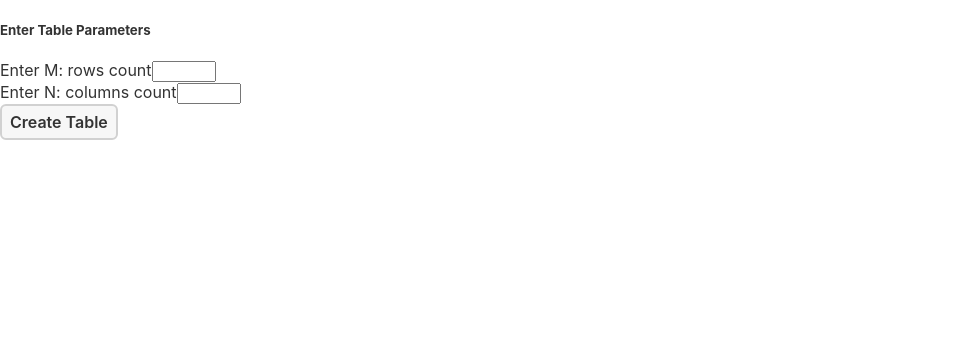
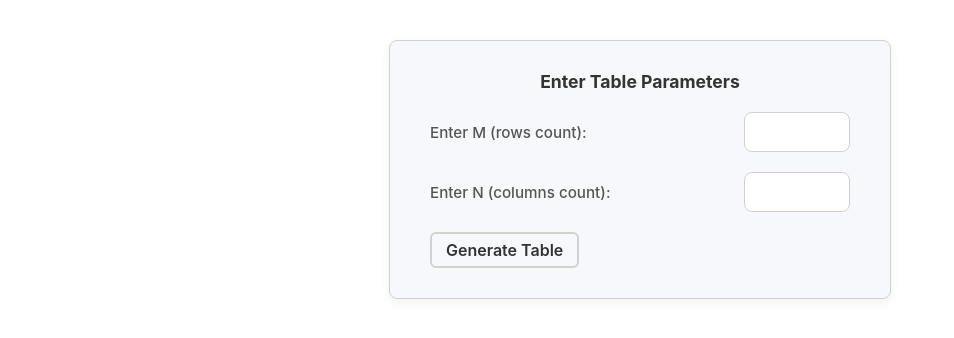
Before and after one commit to t-anpilov/analytics-table, a React (Create React App) app: page / in a window 1280 px wide. Shown: the top 338 px of the page, without its empty margins (0-954 px from the left). Built offline with nearby package versions, Linux system fonts and the light colour scheme.

Commit message:
added input styles, enchanced table colors and styles

```diff
--- a/src/components/SetupPanel/NumberInput.tsx
+++ b/src/components/SetupPanel/NumberInput.tsx
@@ -26,7 +26,7 @@ export const NumberInput: React.FC<Props> = ({
     }, [min, max, onChange]);
 
     return(
-        <div>
+        <div className="inputContainer">
             <label
                 htmlFor={inputId}
             >
--- a/src/components/SetupPanel/SetupPanel.tsx
+++ b/src/components/SetupPanel/SetupPanel.tsx
@@ -5,6 +5,7 @@ import { InputLimits } from "types";
 import { calculateXLimits } from "utils";
 import { useTableContext } from "context";
 import { useNavigate } from "react-router-dom";
+import './setupPanel.css';
 
 export const SetupPanel: React.FC = () => {
 
@@ -41,26 +42,25 @@ export const SetupPanel: React.FC = () => {
         }
     }, [params]);
 
-
-
     return(
-        <section>
-            <h5>
+        <section className="panelContainer">
+            <h5 className="headerText">
                 Enter Table Parameters
             </h5>
             <form
                 onSubmit={handleSubmit}
+                className="formContainer"
             >
 
                 <NumberInput
-                    label="Enter M: rows count"
+                    label="Enter M (rows count):"
                     value={params.m}
                     onChange={(val) => setRowsNumber(val)}
                     min={1}
                     max={MAX_ROWS}
                 />
                 <NumberInput
-                    label="Enter N: columns count"
+                    label="Enter N (columns count):"
                     value={params.n}
                     onChange={(val) => setColumnsNumber(val)}
                     min={1}
@@ -68,7 +68,7 @@ export const SetupPanel: React.FC = () => {
                 />
                 {xLimits && (
                     <NumberInput
-                        label={`Choose X: must be between ${xLimits.min} and ${xLimits.max}`}
+                        label={`Choose X (must be between ${xLimits.min} and ${xLimits.max}):`}
                         value={params.x}
                         onChange={(val) => setXParameter(val)}
                         min={xLimits.min}
@@ -76,9 +76,10 @@ export const SetupPanel: React.FC = () => {
                     />
                 )}
                 <button
-                    disabled={!(params.m && params.n && params.x)}
+                    disabled={!params.m || !params.n || !params.x}
+                    className="createButton"
                 >
-                    Create Table
+                    Generate Table
                 </button>
             </form>
         </section>
--- /dev/null
+++ b/src/components/SetupPanel/setupPanel.css
@@ -0,0 +1,61 @@
+.panelContainer {
+    padding: 30px 40px;
+    margin: 40px auto;
+    max-width: 420px;
+    background-color: var(--color-main-layout);
+    border: 1px solid var(--color-button-border);
+    border-radius: 8px;
+    box-shadow: 0 4px 12px rgba(0, 0, 0, 0.05);
+}
+
+.headerText {
+    font-size: 1.1rem;
+    margin: 0;
+    text-align: center;
+    margin-bottom: 20px;
+}
+
+.formContainer {
+    display: flex;
+    flex-direction: column;
+    gap: 20px;
+}
+
+.inputContainer {
+    display: flex;
+    flex-direction: row;
+    align-items: center;
+    justify-content: space-between;
+    gap: 12px;
+}
+
+.inputContainer label {
+    font-size: 0.95rem;
+    font-weight: 500;
+    color: #555;
+}
+
+.inputContainer input {
+    border: 1px solid var(--color-button-border);
+    min-width: 80px;
+    border-radius: 8px;
+    padding: 10px 12px;
+    max-width: 160px;
+    font-size: 1rem;
+    transition: border-color 0.2s, box-shadow 0.2s;
+}
+
+.inputContainer input:focus {
+    border-color: var(--color-input-hovered);
+    box-shadow: 0 0 0 3px rgba(var(--color-input-shadow), 0.15);
+    outline: none;
+}
+
+.createButton {
+    width: fit-content;
+}
+
+.createButton:disabled {
+    background-color: var(--color-main-layout);
+    cursor: not-allowed;
+}
--- a/src/components/Table/table.css
+++ b/src/components/Table/table.css
@@ -11,7 +11,7 @@ table {
 }
 
 thead {
-    background-color: var(--color-layout);
+    background-color: var(--color-secondary-layout);
     text-align: left;
 }
 
@@ -20,12 +20,23 @@ th, td {
     border: 1px solid black;
 }
 
+th, tr td:first-child {
+    font-weight: 500;
+}
+
 td {
     white-space: nowrap;
     transition: background-color 0.3s ease, color 0.3s ease;
 }
 
 p { margin: 0 }
+
+.actionCell {
+    display: flex;
+    align-items: center;
+    justify-content: space-between;
+    min-width: 200px;
+}
 
 .dataCell, .sumCell {
     cursor: pointer;
@@ -63,6 +74,12 @@ p { margin: 0 }
     justify-content: flex-end;
 }
 
+.revertButton {
+    width: 150px;
+    display: flex;
+    justify-content: space-between;
+}
+
 .removeButton {
     height: 18px;
     margin-top: 6px;
@@ -71,15 +88,16 @@ p { margin: 0 }
     font: 700 0.75rem/1 sans-serif;
 }
 
+.removeButton:hover:not(:disabled) {
+    color: var(--color-remove-text);
+    background-color: var(--color-remove-hover-bg);
+    border-color: var(--color-remove-hover-border);
+}
+
 .addButton {
     width: 80px;
 }
 
-.revertButton {
-    width: 150px;
-    display: flex;
-    justify-content: space-between;
-}
 
 .iconContainer {
     display: flex;
--- a/src/components/Table/tableComponents/ActionCell.tsx
+++ b/src/components/Table/tableComponents/ActionCell.tsx
@@ -9,7 +9,7 @@ export const ActionCell = ({ index }: Props) => {
     const { removeRow } = useTableContext();
 
     return(
-        <td>
+        <div className="actionCell">
             <p>
                 Cell Value M={index + 1}
             </p>
@@ -18,9 +18,9 @@ export const ActionCell = ({ index }: Props) => {
                     onClick={() => removeRow(index)}
                     className="removeButton"
                 >
-                    Remove Row
+                    Remove
                 </button>
             </div>
-        </td>
+        </div>
     );
 };
--- a/src/components/Table/tableComponents/TableRow.tsx
+++ b/src/components/Table/tableComponents/TableRow.tsx
@@ -26,7 +26,9 @@ export const TableRow = ({ data, index }: Props) => {
 
     return(
     <tr>
-        <ActionCell index={index} />
+        <td>
+            <ActionCell index={index} />
+        </td>
         {
             !showPercentage ? (
                 data.map((dataItem) => {
--- a/src/styles/index.css
+++ b/src/styles/index.css
@@ -10,9 +10,9 @@ body {
 
 button {
     all: unset;
-    padding: 8px;
+    padding: 8px 14px;
     cursor: pointer;
-    background-color: var(--color-layout);
+    background-color: var(--color-secondary-layout);
     border: 2px solid var(--color-button-border);
     border-radius: 6px;
     text-align: center;
@@ -21,7 +21,7 @@ button {
     transition: background-color 0.2s ease, border-color 0.2s ease;
 }
 
-button:hover {
-    background-color: var(--color-layout-hovered);
+button:hover:not(:disabled) {
+    background-color: var(--color-button-hovered);
     border-color: var(--color-border-hovered);
 }
--- a/src/styles/variables.css
+++ b/src/styles/variables.css
@@ -1,10 +1,17 @@
 :root {
     --color-primary: #333;
-    --color-layout: #f5f5f5c0;
+    --color-main-layout: #f6f8fb;
+    --color-secondary-layout: #f3f2f6;
+    --color-input-hovered: #1976d2;
+    --color-choosen-cell: #2a9d8f;
+    --color-nearest-cell: #b8e0d2;
+    --color-heat-map: 220, 90, 60;
+    --color-input-shadow: 25, 118, 210;
     --color-button-border: #d1d1d1;
-    --color-layout-hovered: #e8e8e8;
+    --color-button-hovered: #d8d8d8;
     --color-border-hovered: #bfbfbf;
-    --color-choosen-cell: #ac7e64;
-    --color-nearest-cell: #e4c7b0;
-    --color-heat-map: 250, 120, 60;
+
+    --color-remove-hover-bg: #f1cccc;
+    --color-remove-hover-border: #d8a8a8;
+    --color-remove-text: #a33a3a;
 }
```
Also changed, not shown: src/utils/checkIsNumber.ts (added).
